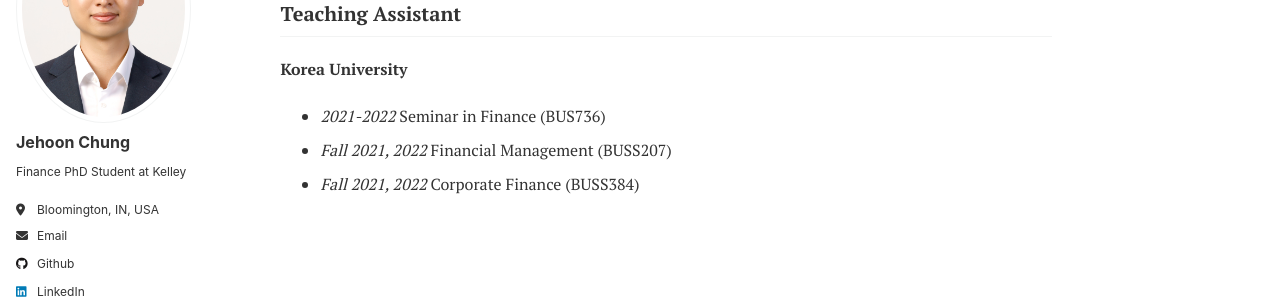
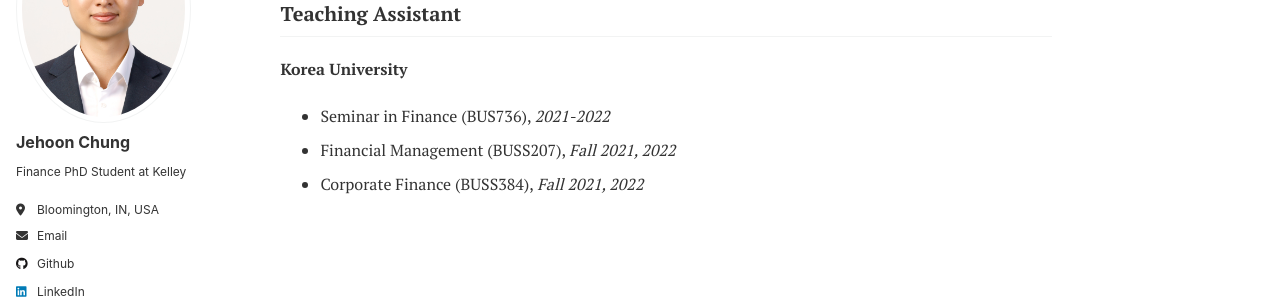
Before and after one commit to JehoonChung/jehoonchung.github.io, a Jekyll site: the page built from _teaching/2014-spring-teaching-1.md, in a window 1280 px wide. Shown: the part 208-508 px from the top of the page. Built offline with Jekyll 4.4.1, drawn with Linux system fonts in a browser that asks for light colours.

```diff
--- a/_teaching/2014-spring-teaching-1.md
+++ b/_teaching/2014-spring-teaching-1.md
@@ -9,6 +9,6 @@ permalink: /teaching/
 ## Teaching Assistant
 **Korea University**
 
-- *2021-2022* Seminar in Finance (BUS736)
-- *Fall 2021, 2022* Financial Management (BUSS207)
-- *Fall 2021, 2022* Corporate Finance (BUSS384)
+- Seminar in Finance (BUS736), *2021-2022*
+- Financial Management (BUSS207), *Fall 2021, 2022*
+- Corporate Finance (BUSS384), *Fall 2021, 2022*
```
